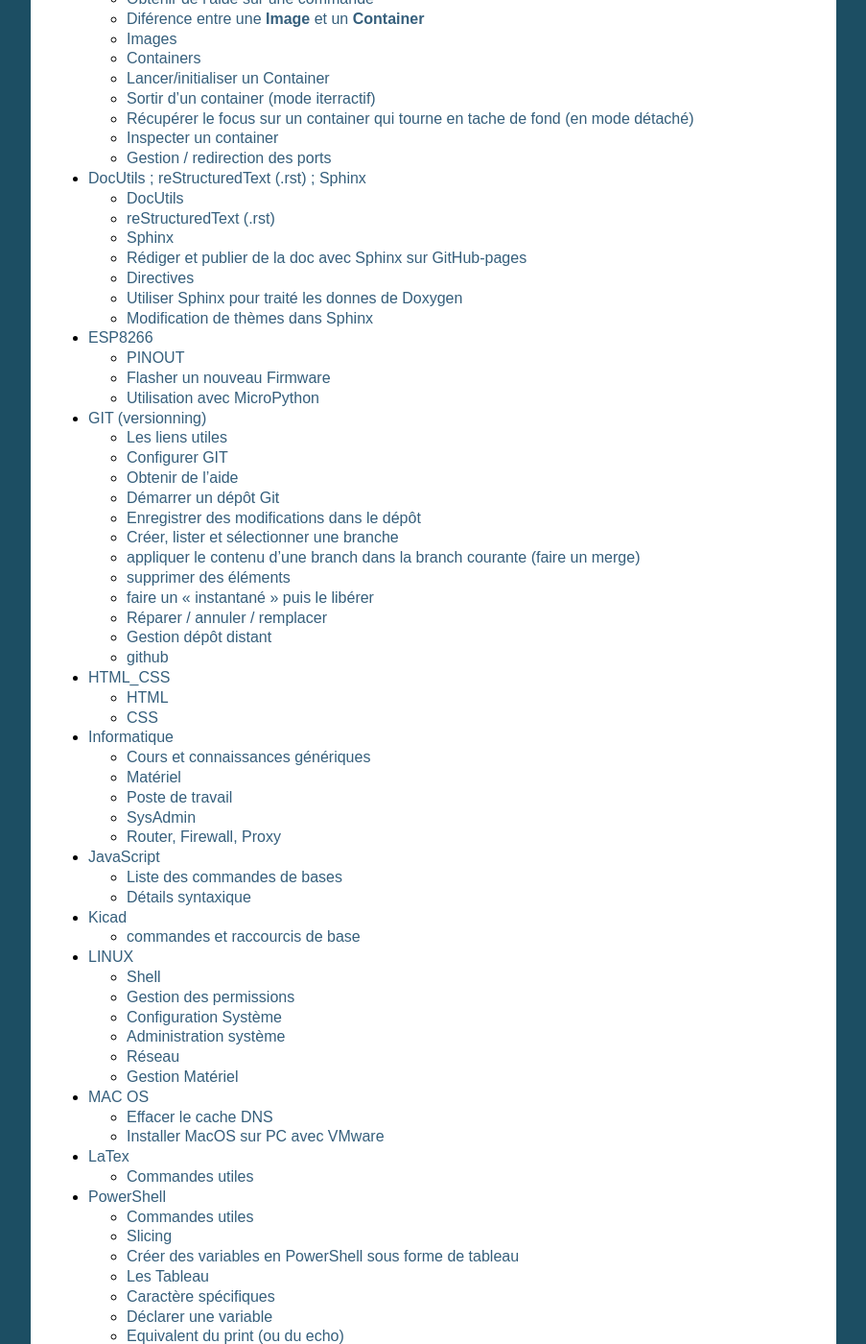
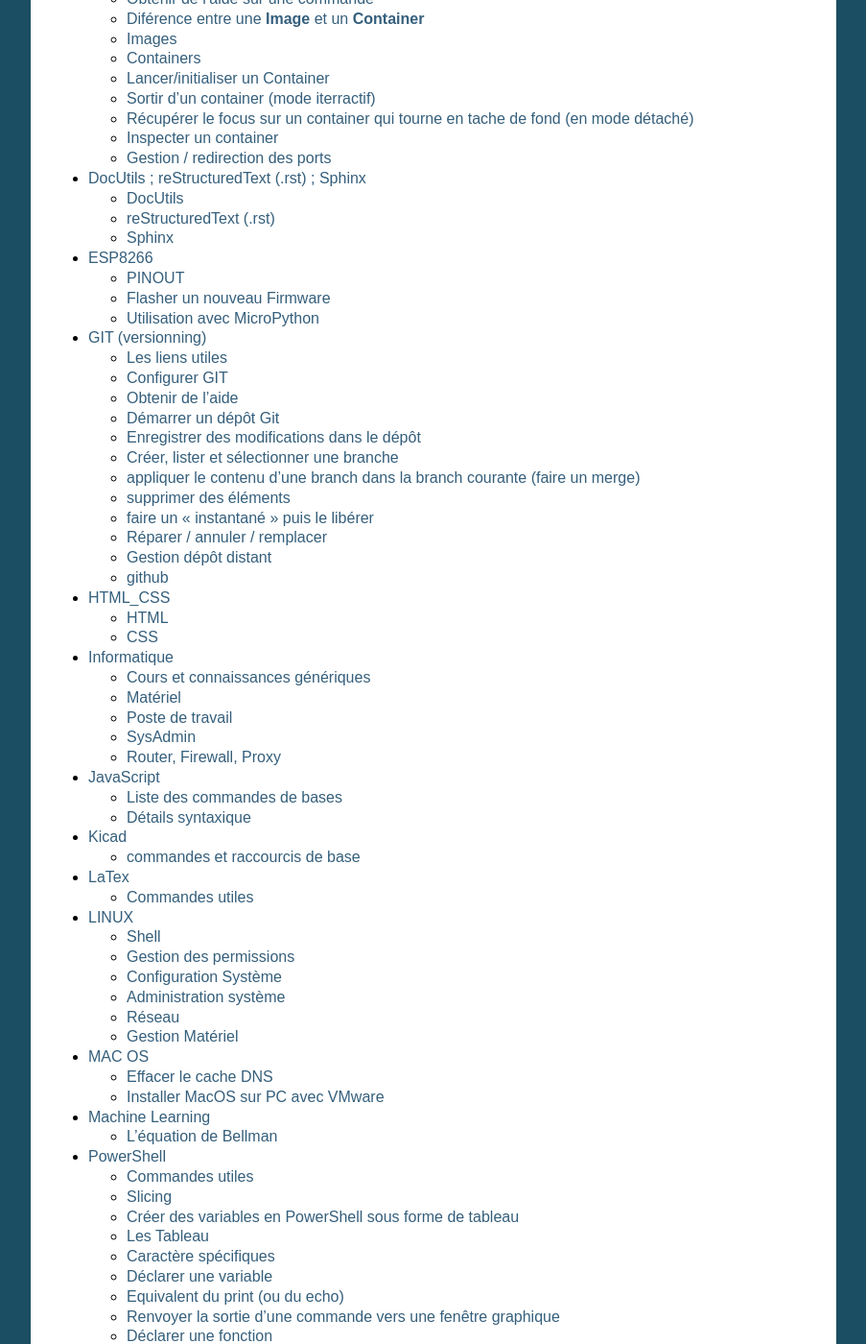
Before and after one commit to poltergeist42/JDM, a Sphinx documentation site: the page built from _1_userDoc/source/index.rst, in a window 1280 px wide and 1400 px high, scrolled down 743 px. Shown: the whole window at 96% size, without its empty margins (198-1101 px from the left). Built offline with Sphinx 7.4.7, drawn with Linux system fonts in a browser that asks for light colours.

Commit message:
UP: DocUtils ; ADD: Machine_learning

```diff
--- a/_1_userDoc/source/GIT.rst
+++ b/_1_userDoc/source/GIT.rst
@@ -139,8 +139,9 @@
             git checkout [branch cible]
                 # ex : git checkout master
 
-    #. lancer la commande "merge" en prenant comme argument la branch a appliquer
+    #. Lancer la commande "merge" en prenant comme argument la branch a appliquer
         ::
+
             git merge [branch_a_appliquer]
                 # ex : git merge dev
 
@@ -149,7 +150,7 @@
 supprimer des éléments
 ======================
 
-    #. supprimer un fichier du repository (de l'index, mais pas du dossier de travail)
+    #. Supprimer un fichier du repository (de l'index, mais pas du dossier de travail)
 
         ::
 
--- a/_1_userDoc/source/index.rst
+++ b/_1_userDoc/source/index.rst
@@ -24,9 +24,10 @@
    Informatique
    Javascript
    kicad
+   Latex
    Linux
    MAC_OS
-   Latex
+   Machine_learning
    Powershell
    Python
    Raspberry
```
Also changed, not shown: _1_userDoc/source/DocUtils_RST_Sphinx.rst (+70 -37 lines), _1_userDoc/source/Machine_learning.rst (added, +31 -0 lines).
